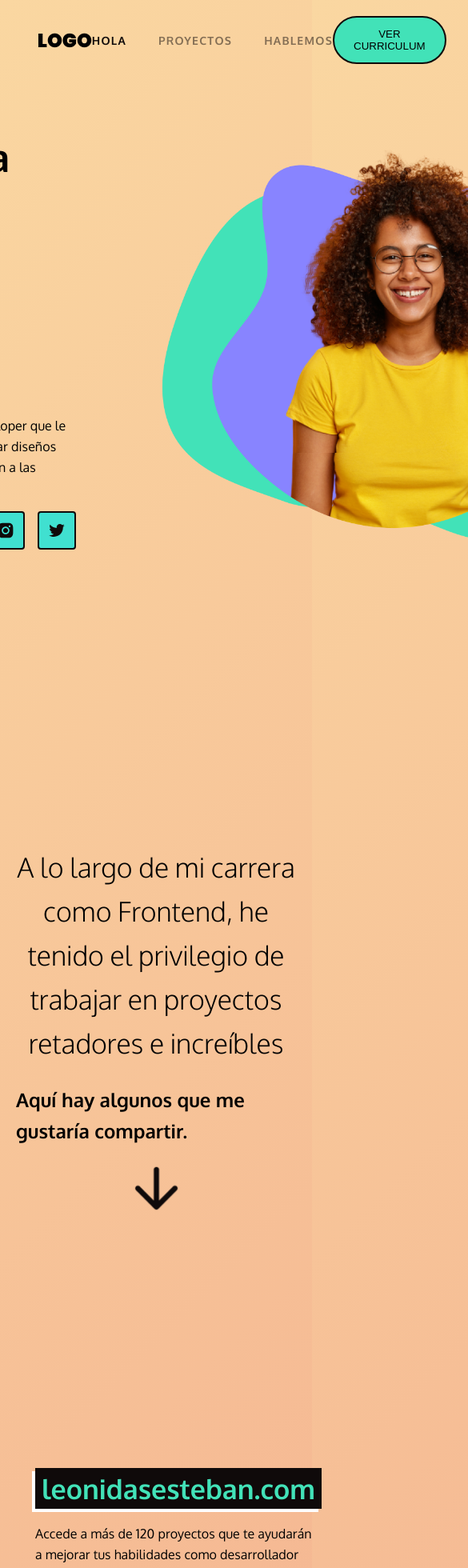
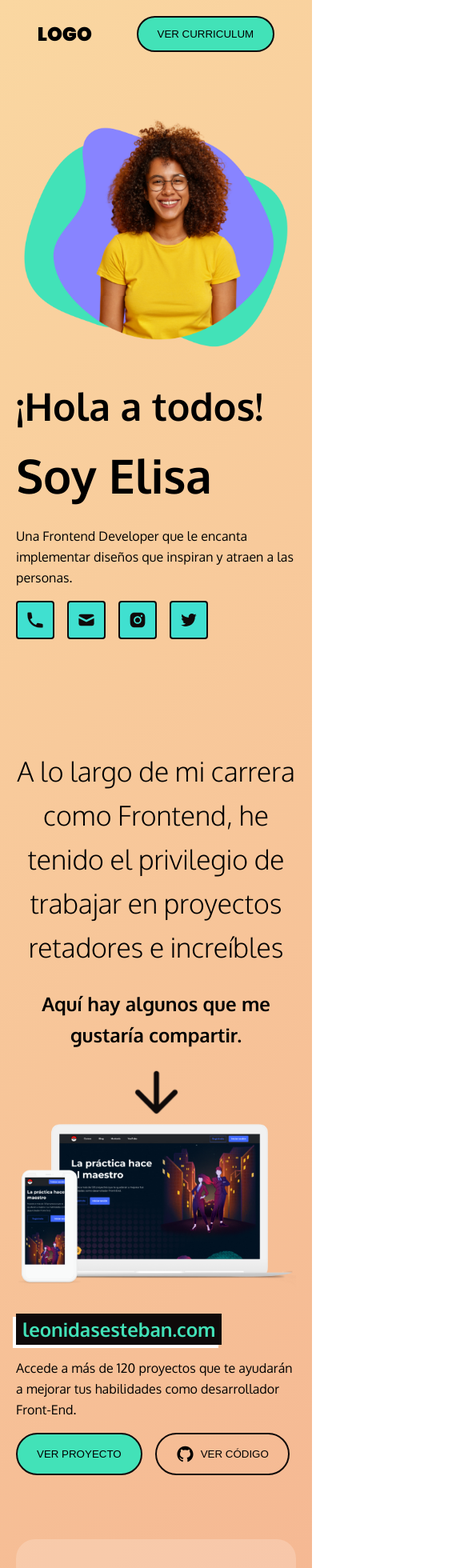
Before and after one commit to jhosmar26/portfolio, a React (Create React App) app: page / in a window 390 px wide. Shown: the top 1960 px of the page at 80% size, 585 px wide, since content can reach past the window. Built offline with nearby package versions, Linux system fonts and the light colour scheme.

Commit message:
Add responsive design

```diff
--- a/src/App.js
+++ b/src/App.js
@@ -16,17 +16,10 @@ import style from "./App.module.css"
 import { Form } from "./sections/Form/Form";
 
 function App() {
-  const [top, setStop] = useState(window.scrollY);
-
-  useEffect(()=>{
-    window.onscroll = ()=>{setStop(window.scrollY)}
-  },[]);
-
   return (
     <div className="App">
 
-      <Header top={top === 0 ? true : false}/>
-      {top === 0 ? true : false}
+      <Header/>
       <Hero />
       <Comment/>
       <Reference
@@ -69,7 +62,7 @@ function App() {
       <Form/>
       <footer className={style.footer}>
         <div
-          className="logo"
+          className={style.logo}
         >
           LOGO
         </div>
--- a/src/App.module.css
+++ b/src/App.module.css
@@ -4,3 +4,17 @@
   justify-content: space-between;
   padding-bottom: 20px;
 }
+
+@media only screen and (max-width: 1024px) {
+  .footer{
+    flex-direction: column-reverse;
+  }
+
+  .footer > .logo{
+    display: none;
+  }
+
+  .footer > p{
+    text-align: center;
+  }
+}
--- a/src/components/Header/Header.js
+++ b/src/components/Header/Header.js
@@ -1,3 +1,4 @@
+import { useEffect, useState } from "react"
 import { Button } from '../../UI/Button/Button';
 import { Navbar } from '../Navbar/Navbar';
 import style from "./Header.module.css"
@@ -7,9 +8,16 @@ const handleCurriculum = (e) => {
   window.open("https://docs.google.com/document/d/1G0CTCd4VHPxxju3Bpqn4_D4DIOQcLRXVnSnJuSWS7ro/edit?usp=sharing")
 }
 
-export const Header = ({top}) => {
+export const Header = () => {
+  const [top, setStop] = useState(window.scrollY);
+
+  useEffect(()=>{
+    window.onscroll = ()=>{setStop(window.scrollY)}
+  },[]);
+
+
   return (
-    <header className={top ? style.header : style.headerFixed}>
+    <header className={top === 0 ? style.header : style.headerFixed}>
       <div
         className={`${style.left} logo`}
         >
--- a/src/components/Header/Header.module.css
+++ b/src/components/Header/Header.module.css
@@ -34,3 +34,10 @@
 .active{
   background-color: var(--color-secundary);
 }
+
+@media only screen and (max-width: 1024px) {
+  .header,
+  .headerFixed{
+    display: flex;
+  }
+}
--- a/src/components/Navbar/Navbar.module.css
+++ b/src/components/Navbar/Navbar.module.css
@@ -18,3 +18,9 @@
 .active{
   opacity: 1;
 }
+
+@media only screen and (max-width: 1024px) {
+  .nav{
+    display: none;
+  }
+}
--- a/src/sections/Comment/Comment.module.css
+++ b/src/sections/Comment/Comment.module.css
@@ -1,5 +1,4 @@
 .Comment{
-  /* min-height: 100vh; */
   padding-top: 200px;
   display: flex;
   flex-direction: column;
@@ -9,6 +8,7 @@
 
 .Comment > p{
   margin: 12px 0;
+  text-align: center;
 }
 
 .commentText{
@@ -18,3 +18,10 @@
 .arrow{
   width: 80px;
 }
+
+@media only screen and (max-width: 1024px) {
+  .Comment{
+    padding-top: 0;
+    margin-top: 40px;
+  }
+}
--- a/src/sections/Hero/Hero.module.css
+++ b/src/sections/Hero/Hero.module.css
@@ -6,21 +6,47 @@
 }
 
 .left{
-  max-width: 540px;
+  width: 50%;
   padding-right: 90px;
   box-sizing: border-box;
+  margin-bottom: 120px;
 }
 
 .right{
-  max-width: 540px;
-  width: 100%;
+  width: 50%;
   box-sizing: border-box;
+  text-align: center;
 }
 
 .elisa{
-  width: 600px;
+  width: 100%;
 }
 
 .textHero{
   margin: 0;
 }
+
+@media only screen and (max-width: 1024px) {
+  .hero{
+    flex-direction: column-reverse;
+    padding-bottom: 40px;
+  }
+
+  .elisa{
+    max-width: 500px;
+  }
+
+  .right{
+    margin-top: 60px;
+  }
+
+  .left{
+    padding-right: 0;
+    margin-bottom: 0;
+  }
+
+  .left,
+  .right{
+    width: 100%;
+  }
+}
--- a/src/sections/Reference/Reference.js
+++ b/src/sections/Reference/Reference.js
@@ -1,4 +1,4 @@
-import React from 'react'
+import React, { useEffect, useState } from 'react'
 import { Button } from '../../UI/Button/Button'
 import style from "./Reference.module.css"
 import { AiFillGithub } from "react-icons/ai"
@@ -9,12 +9,23 @@ const gotoUrl = (e, url) => {
 }
 
 export const Reference = ({id, title, description, proyectUrl, heroImg, reverse = false, referenced}) => {
+  const [width, setWidth] = useState(window.innerWidth)
+
+  useEffect(() => {
+    const updateWidth = () => {
+      setWidth(window.innerWidth)
+    };
+
+    window.addEventListener("resize", updateWidth);
+
+    return () => window.removeEventListener("resize", updateWidth)
+  }, [])
 
   return (
     <section id={id} className={`${style.Reference} ${reverse ? style.reverse : ""}`}>
       {referenced ? <div className={style.space}/> : ""}
       <div className={style.left}>
-        <div className="filter_subtitle headline4">{title}</div>
+        <div className={`filter_subtitle ${width > 1024 ? "headline4" : "headline5"}`}>{title}</div>
         <p className="body1" dangerouslySetInnerHTML={{ __html: description }} />
         <div className={style.buttons}>
           <Button
--- a/src/sections/Reference/Reference.module.css
+++ b/src/sections/Reference/Reference.module.css
@@ -1,7 +1,6 @@
 .Reference{
   display: flex;
   justify-content: space-between;
-  /* min-height: 100vh; */
   align-items: center;
   gap: 24px;
   padding: 80px 0;
@@ -32,3 +31,14 @@
 .space{
   min-height: 80vh;
 }
+
+@media only screen and (max-width: 1024px) {
+  .Reference{
+    padding: 0;
+    flex-direction: column-reverse;
+  }
+
+  .space{
+    display: none;
+  }
+}
```
Also changed, not shown: src/components/Footer/Footer.js (deleted, +0 -8 lines), src/components/Footer/Footer.module.css (deleted).
